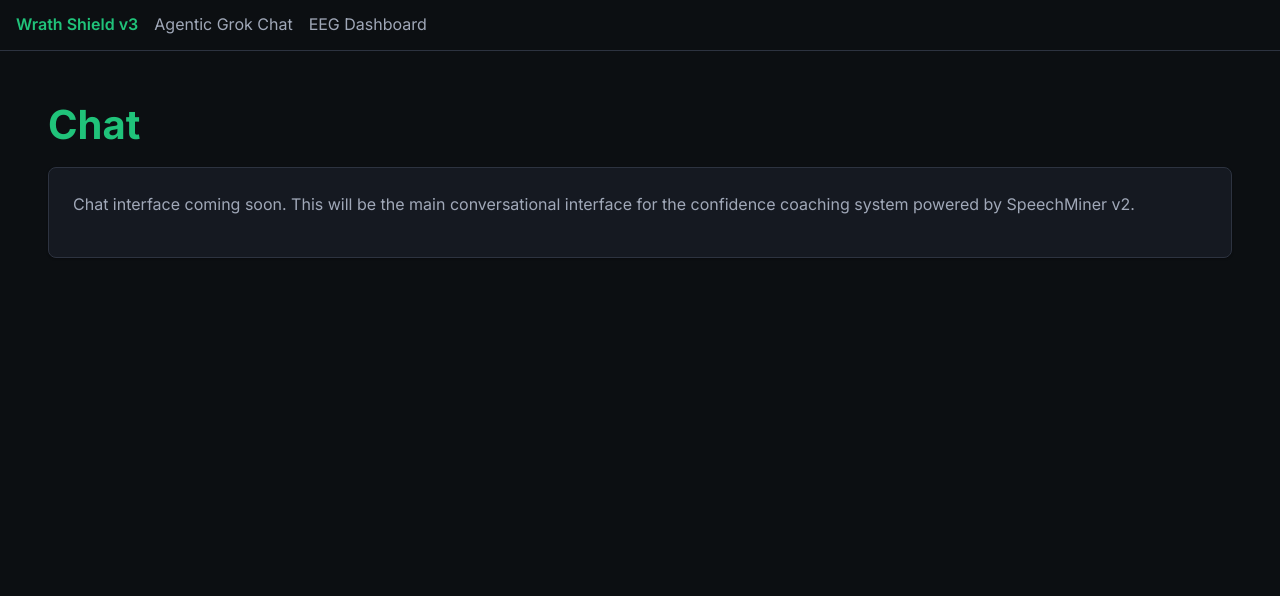
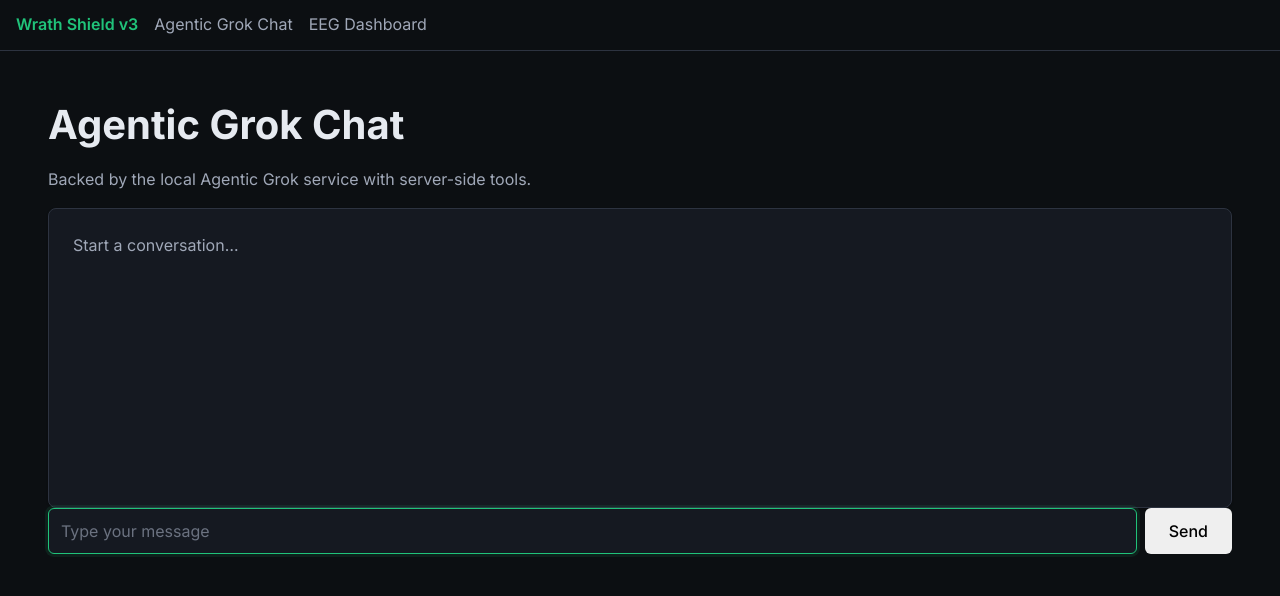
Before and after one commit to CryptoJym/wrath-shield-v3, a Next.js app: page /chat in a window 1280 px wide. Shown: the top 596 px of the page. Built offline with nearby package versions, Linux system fonts and the light colour scheme.

Commit message:
chore: update app/chat/page.tsx via API (agent)

```diff
--- a/app/chat/page.tsx
+++ b/app/chat/page.tsx
@@ -1,39 +1,78 @@
-/**
- * Wrath Shield v3 - Chat Page
- *
- * Main chat interface for the confidence coaching system.
- * This placeholder will be replaced with the full SpeechMiner v2 implementation.
- */
+"use client";
 
-"use client";
-import { useState } from 'react';
-import ChatSlashInput from '@/components/ChatSlashInput';
-import GlobalShortcuts from '@/components/GlobalShortcuts';
+import { useEffect, useRef, useState } from 'react';
+
+type Msg = { role: 'user'|'assistant'; content: string };
 
 export default function ChatPage() {
-  const [out, setOut] = useState<string>('');
+  const [history, setHistory] = useState<Msg[]>([]);
+  const [input, setInput] = useState('');
+  const [busy, setBusy] = useState(false);
+  const inputRef = useRef<HTMLInputElement>(null);
+
+  async function send() {
+    const text = input.trim();
+    if (!text) return;
+    setInput('');
+    setBusy(true);
+    const nextHistory = [...history, { role:'user', content: text }];
+    setHistory(nextHistory);
+
+    try {
+      const r = await fetch('/api/agentic/chat', {
+        method: 'POST',
+        headers: { 'Content-Type': 'application/json' },
+        body: JSON.stringify({ query: text, conversation_history: nextHistory }),
+      });
+      const data = await r.json();
+      const content = data?.content || 'No response';
+      setHistory(h => [...h, { role:'assistant', content }]);
+    } catch (e:any) {
+      setHistory(h => [...h, { role:'assistant', content: `⚠️ Error: ${String(e)}` }]);
+    } finally {
+      setBusy(false);
+      inputRef.current?.focus();
+    }
+  }
+
+  useEffect(() => { inputRef.current?.focus(); }, []);
+
   return (
     <div className="min-h-screen p-8">
-      <div className="max-w-4xl mx-auto">
-        <h1 className="text-green mb-4">Chat</h1>
-        <div className="card">
-          <p className="text-secondary">
-            Chat interface coming soon. This will be the main conversational interface
-            for the confidence coaching system powered by SpeechMiner v2.
-          </p>
+      <div className="max-w-3xl mx-auto">
+        <h1 className="mb-4">Agentic Grok Chat</h1>
+        <p className="text-secondary mb-4">Backed by the local Agentic Grok service with server-side tools.</p>
+
+        <div className="card" style={{ minHeight: 300 }}>
+          {history.length === 0 && (
+            <div className="text-secondary">Start a conversation…</div>
+          )}
+          {history.map((m, i) => (
+            <div key={i} style={{
+              padding: '0.5rem 0',
+              borderBottom: '1px solid var(--color-border)'
+            }}>
+              <strong>{m.role === 'user' ? 'You' : 'Assistant'}</strong>
+              <div style={{ whiteSpace: 'pre-wrap' }}>{m.content}</div>
+            </div>
+          ))}
         </div>
 
-        {process.env.NEXT_PUBLIC_SLASH_COMMANDS_ENABLED === 'true' && (
-          <div className="card mt-6">
-            <div className="mb-2 text-secondary">Slash commands enabled — try typing /help and press Enter</div>
-            <ChatSlashInput onCommandOutput={(t) => setOut(String(t))} />
-            <div className="mt-2 text-secondary" aria-live="polite">{out}</div>
-          </div>
-        )}
-
-        {process.env.NEXT_PUBLIC_GLOBAL_SHORTCUTS_ENABLED === 'true' && (
-          <GlobalShortcuts onReplace={() => setOut('Alt+R pressed')} onForge={() => setOut('Alt+F pressed')} />
-        )}
+        <div className="flex mt-4" style={{ display:'flex', gap:8 }}>
+          <input
+            ref={inputRef}
+            type="text"
+            value={input}
+            onChange={(e) => setInput(e.target.value)}
+            onKeyDown={(e) => e.key === 'Enter' ? send() : undefined}
+            placeholder={busy ? 'Thinking…' : 'Type your message'}
+            className="input"
+            disabled={busy}
+            aria-label="Chat message"
+            style={{ flex: 1 }}
+          />
+          <button className="btn" onClick={send} disabled={busy}>Send</button>
+        </div>
       </div>
     </div>
   );
```
